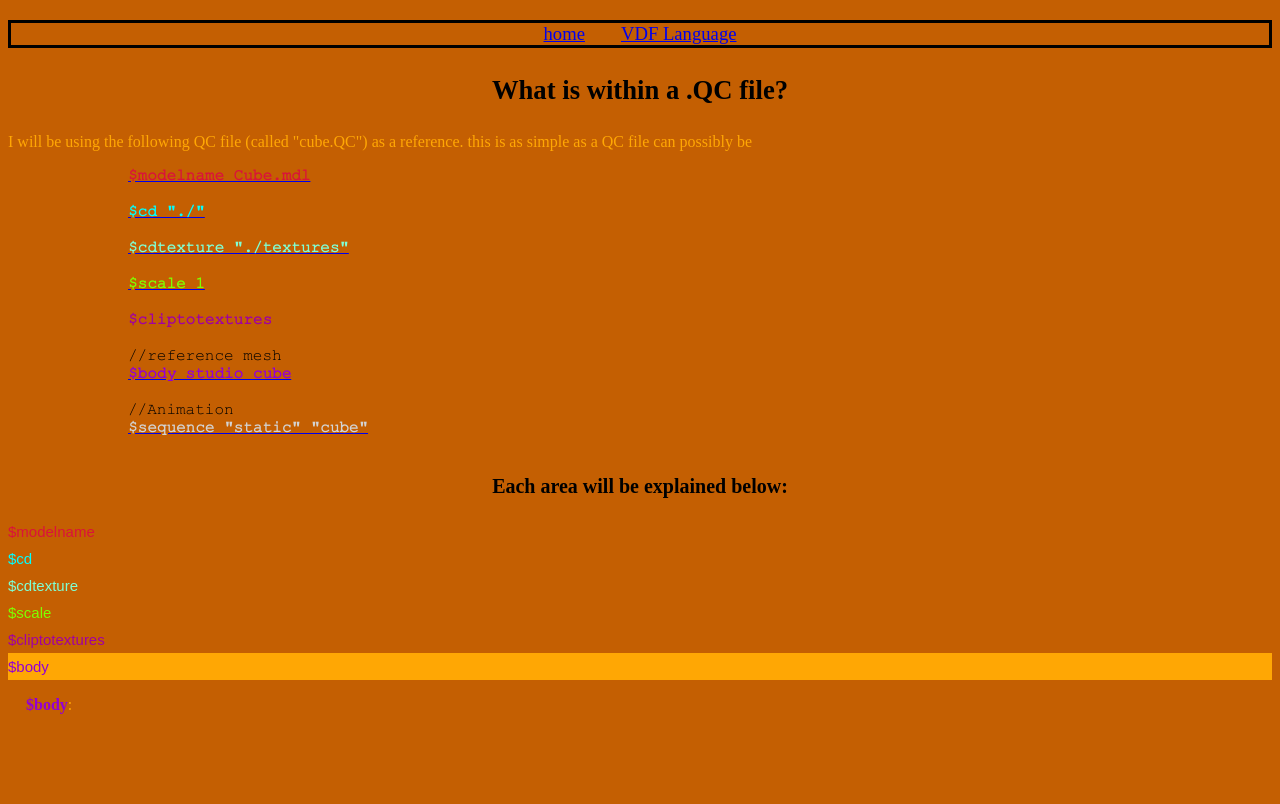
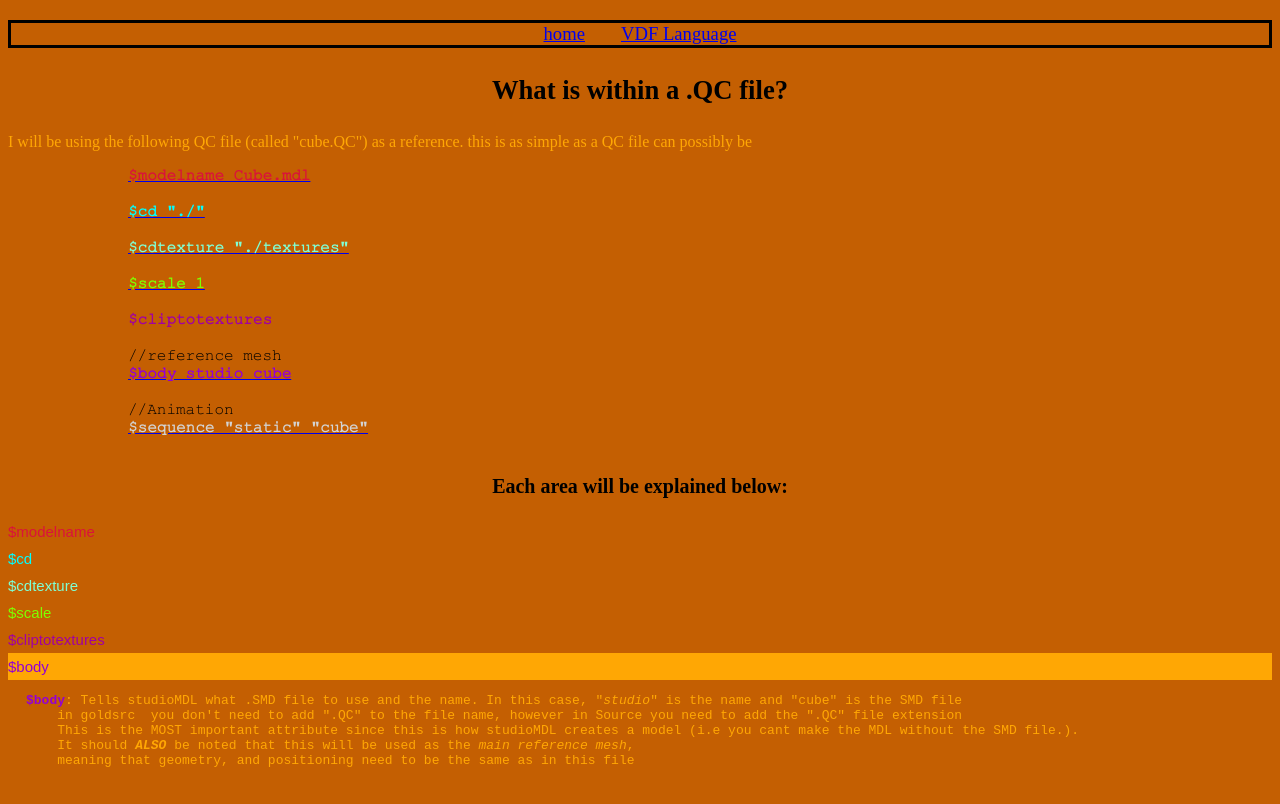
Before and after one commit to WolfEye939/GoldSrc, a plain HTML site: page QC.html in a window 1280 px wide. Both pictures are taken after a click on the button "$body". Shown: the part 129-933 px from the top of the page. Before the commit the page ends 867 px from the top, so only its background shows below. Drawn offline with Linux system fonts and the light colour scheme.

Commit message:
Added more to qc.html
+1 image (img/HLAM_sample.png)

```diff
--- a/QC.html
+++ b/QC.html
@@ -96,7 +96,13 @@
                     <span class="studio">$body</span>
                 </button>
                 <div class="content">
-                    <p><b class="studio">$body</b>: </p>
+                    <pre style="color: #ffa704;">
+<b class="studio">$body</b>: Tells studioMDL what .SMD file to use and the name. In this case, "<i>studio</i>" is the name and "cube" is the SMD file
+    in goldsrc  you don't need to add ".QC" to the file name, however in Source you need to add the ".QC" file extension
+    This is the MOST important attribute since this is how studioMDL creates a model (i.e you cant make the MDL without the SMD file.).
+    It should <i><b>ALSO</b></i> be noted that this will be used as the <i>main reference mesh</i>,
+    meaning that geometry, and positioning need to be the same as in this file
+                    </pre>
                 </div>
             </div>
         </main>
```
Also changed, not shown: img/HLAM_sample.png (added).
